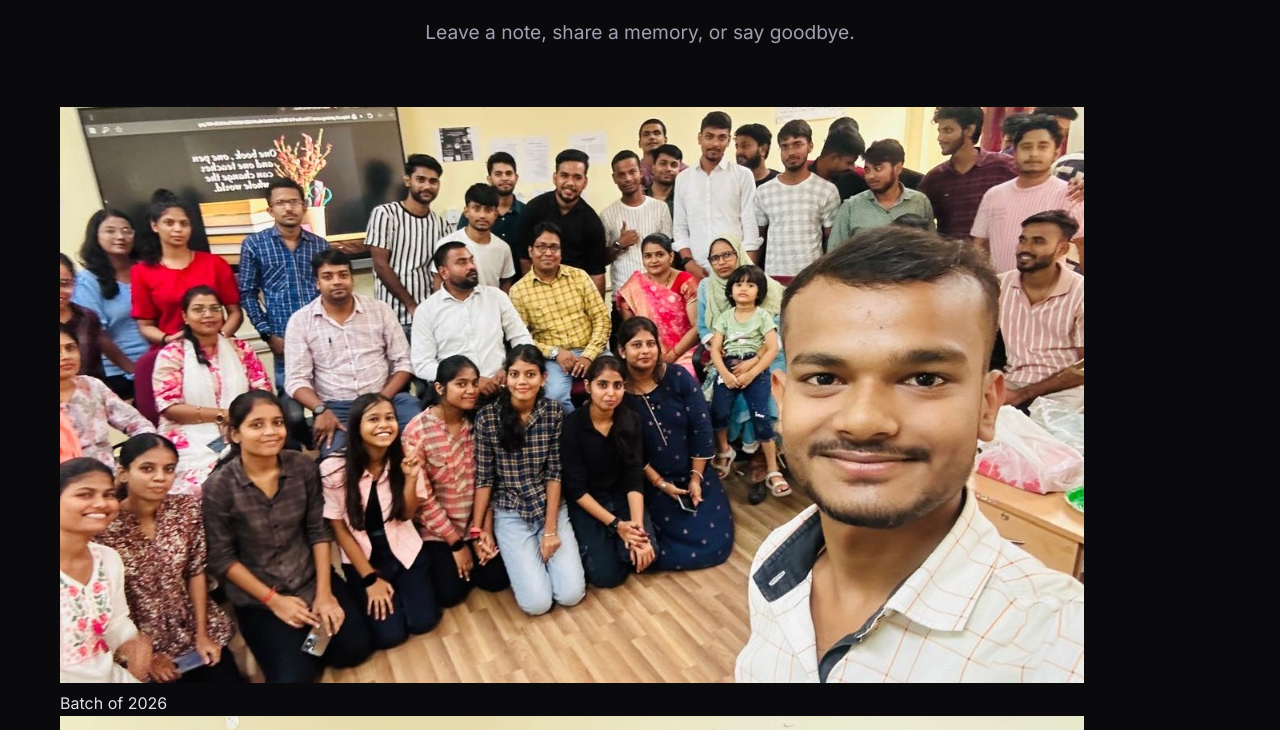
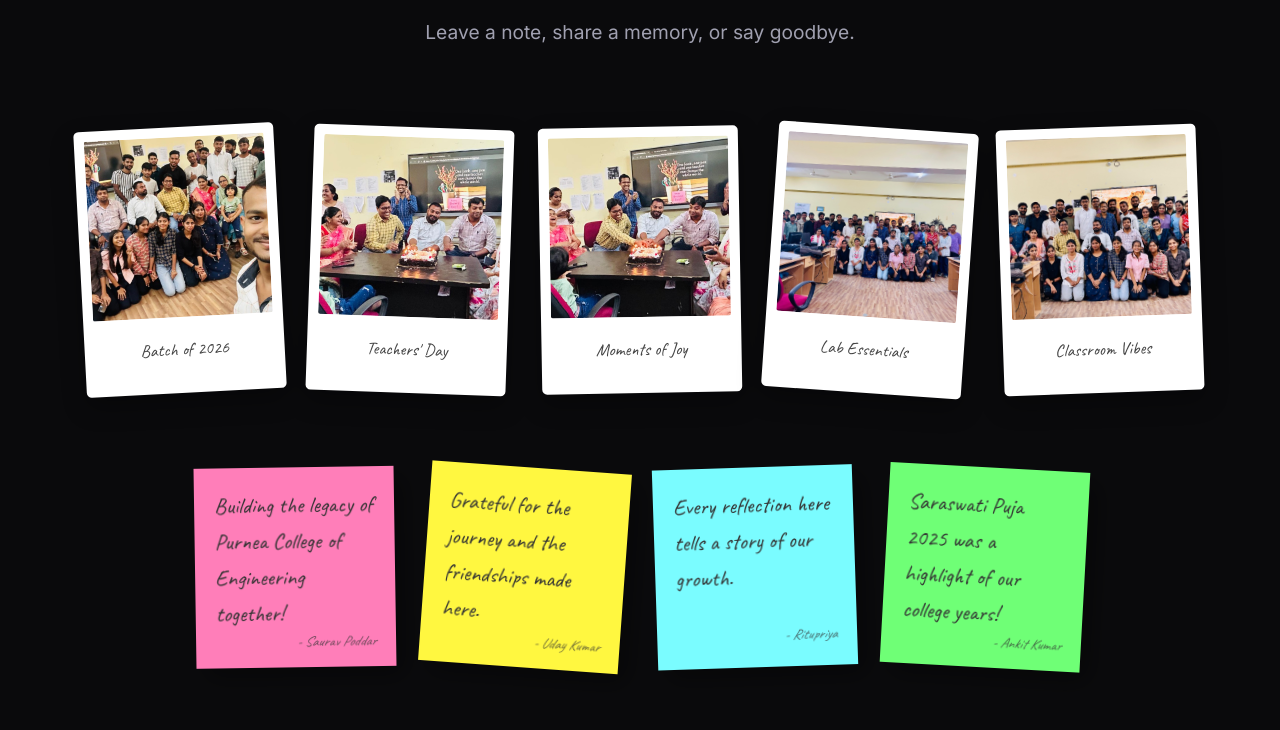
Before and after one commit to sauravpoddar453/purnea-college-2026, a plain HTML site: page index.html in a window 1280 px wide. Shown: the part 2505-3235 px from the top of the page. Drawn offline with Linux system fonts and the light colour scheme.

Commit message:
Added Polaroid styling for memories on the Wall

```diff
--- a/style.css
+++ b/style.css
@@ -412,6 +412,54 @@ nav ul li a:hover, nav ul li a.active {
     transform: scale(1.1);
 }
 
+/* Wall Memories - Polaroids */
+.wall-memories {
+    display: flex;
+    flex-wrap: wrap;
+    justify-content: center;
+    gap: 30px;
+    margin-bottom: 60px;
+    padding: 20px;
+}
+
+.polaroid {
+    background: #fff;
+    padding: 10px 10px 30px 10px;
+    box-shadow: 0 10px 25px rgba(0,0,0,0.3);
+    border-radius: 5px;
+    transition: all 0.3s ease;
+    max-width: 200px;
+    transform: rotate(var(--rot));
+}
+
+.polaroid:nth-child(1) { --rot: -3deg; }
+.polaroid:nth-child(2) { --rot: 2deg; }
+.polaroid:nth-child(3) { --rot: -1deg; }
+.polaroid:nth-child(4) { --rot: 4deg; }
+.polaroid:nth-child(5) { --rot: -2deg; }
+
+.polaroid img {
+    width: 100%;
+    aspect-ratio: 1/1;
+    object-fit: cover;
+    border-radius: 2px;
+    margin-bottom: 10px;
+}
+
+.polaroid p {
+    color: #444;
+    font-family: "Caveat", cursive;
+    font-size: 1.1rem;
+    text-align: center;
+    margin: 0;
+}
+
+.polaroid:hover {
+    transform: rotate(0deg) scale(1.1) translateY(-10px);
+    z-index: 10;
+    box-shadow: 0 20px 40px rgba(0,0,0,0.5);
+}
+
 .card-info {
     padding: 20px;
 }
```
